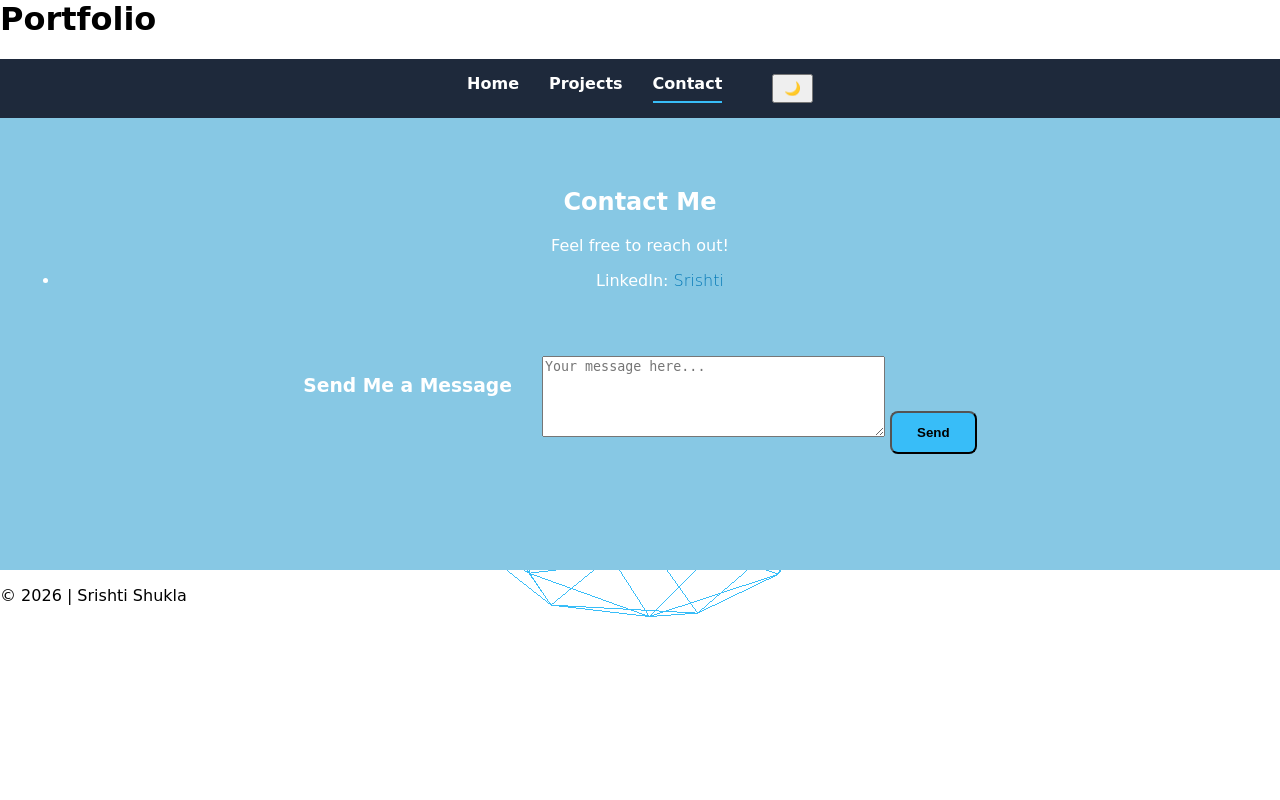
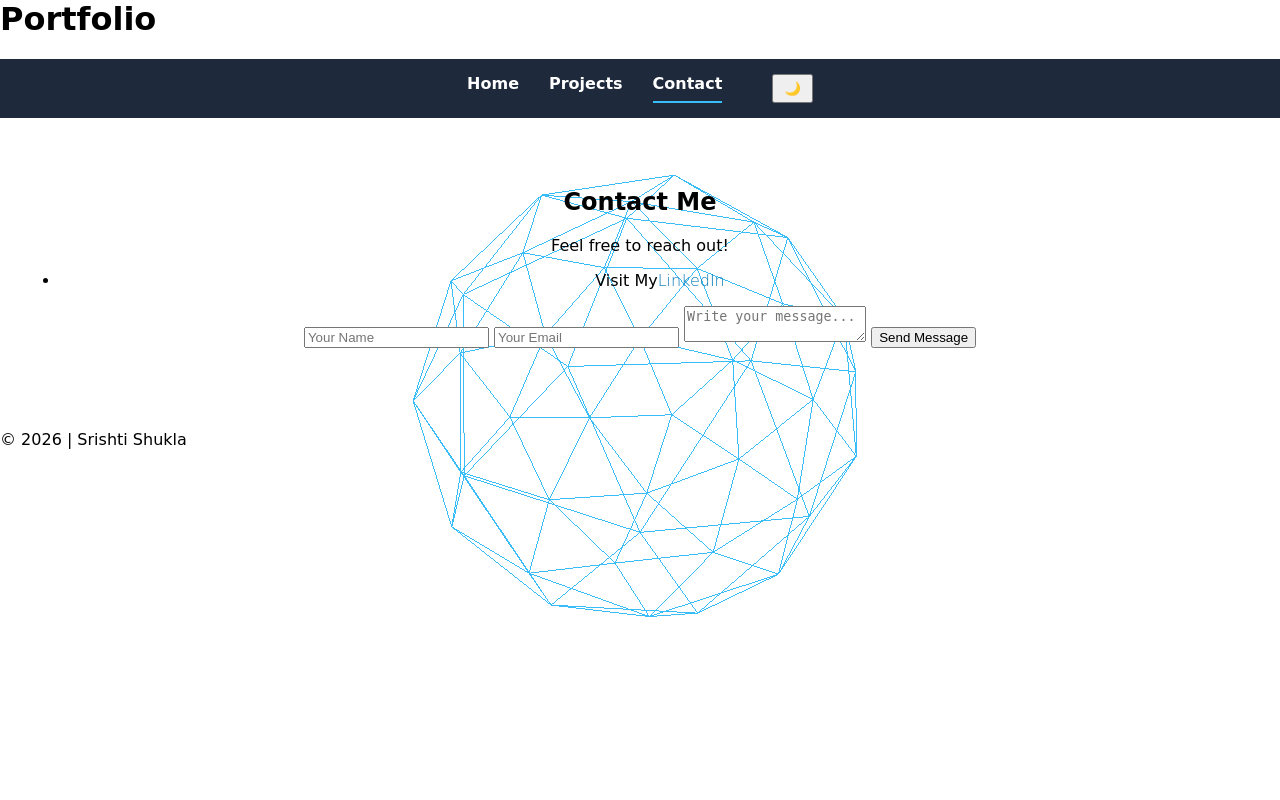
Before and after one commit to sris-14/Portfolio, a Flask app: page /contact in a window 1280 px wide. Run offline with Flask 3, Linux system fonts and the light colour scheme.

Commit message:
Adding functionalities

```diff
--- a/app.py
+++ b/app.py
@@ -1,7 +1,9 @@
 from flask import Flask, render_template, url_for
 import requests
+from flask_mail import Mail, Message
 
 app = Flask(__name__)
+app.secret_key = 'your-secret-key-here'
 
 @app.route('/')
 def home():
--- a/static/style.css
+++ b/static/style.css
@@ -90,8 +90,7 @@ canvas {
 
 .contact{
     /* background: #1e293b; */
-    background: #87c8e4;
-    color: white;
+    color: black;
     padding: 50px 20px;
     text-align: center;
 }
--- a/templates/contact.html
+++ b/templates/contact.html
@@ -11,13 +11,16 @@ Contact - Srishti Portfolio
     <p>Feel free to reach out!</p>
     <ul>
         {#<li>Email: <a href = 'srishtishukla781@gmail.com'>&#9993;</a></li>#}
-        <li>LinkedIn: <a href = 'https://www.linkedin.com/in/srishtii/'>Srishti</a></li>
+        <li>Visit My<a href = 'https://www.linkedin.com/in/srishtii/'>LinkedIn</a></li>
     </ul>
-    <section class="contact-form">
-        <h3>Send Me a Message</h3>
-        <form action="srishtishukla781@gmail.com" method = 'post'>
-            <textarea placeholder="Your message here..." rows="5" cols="40"></textarea>
-            <button class="btn">Send</button>
-        </form>
-    </section>
+
+    <form action="/send-message" method = 'POST'>
+        <input type="text" name="name" placeholder="Your Name" required>
+        <input type="email" name="email" placeholder="Your Email" required>
+
+        <textarea placeholder="Write your message..." required></textarea>
+
+        <button type="submit">Send Message</button>
+    </form>
+
 {%endblock%}
```
